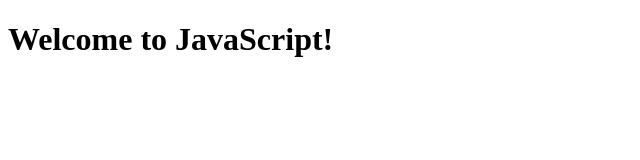
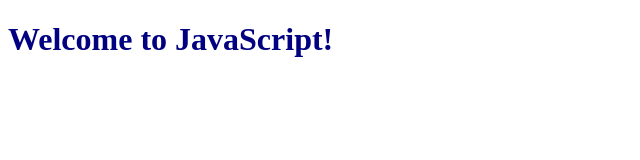
Before and after one commit to Harsha-k830/Javascript, a plain HTML site: page index.html in a window 1280 px wide. Shown: the whole page, without its empty margins (0-640 px from the left). Drawn offline with Linux system fonts and the light colour scheme.

```diff
--- a/index.html
+++ b/index.html
@@ -5,6 +5,8 @@
     <meta http-equiv="X-UA-Compatible" content="IE=edge">
     <meta name="viewport" content="width=device-width, initial-scale=1.0">
     <title>Document</title>
+    <link rel="stylesheet" href="styles.css"></link>
+
 </head>
 <body>
     <h1>Welcome to JavaScript! </h1>
--- /dev/null
+++ b/styles.css
@@ -0,0 +1,3 @@
+h1 {
+    color: navy;
+}
```
